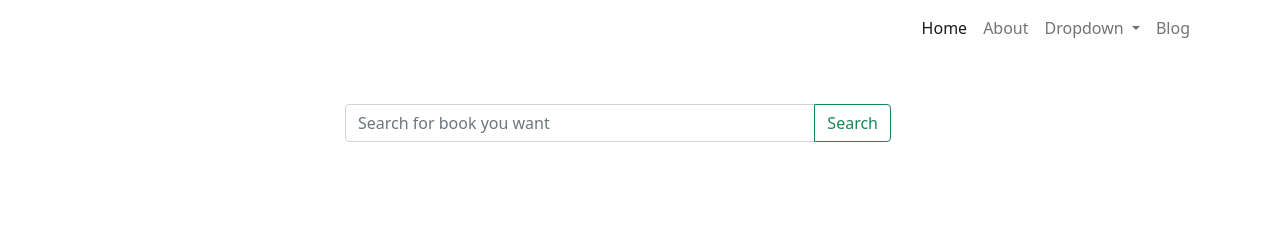
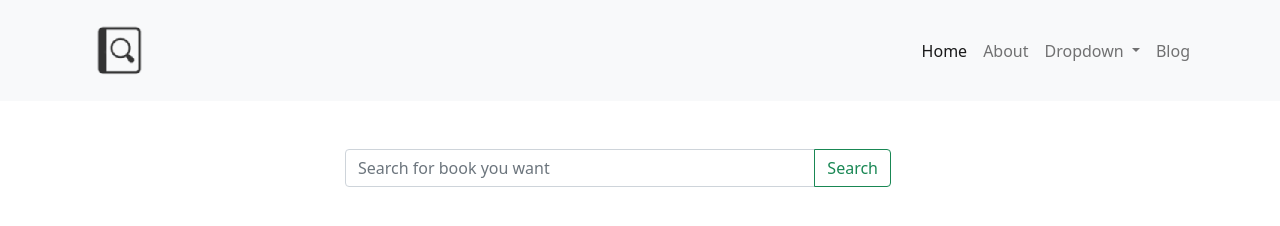
Before and after one commit to nozibuddowla/book-archive, a plain HTML site: page index.html in a window 1280 px wide. Drawn offline with nearby package versions, Linux system fonts and the light colour scheme.

Commit message:
add logo and favicon

```diff
--- a/index.html
+++ b/index.html
@@ -5,6 +5,8 @@
     <meta charset="UTF-8">
     <meta http-equiv="X-UA-Compatible" content="IE=edge">
     <meta name="viewport" content="width=device-width, initial-scale=1.0">
+    <link rel="icon" type="image/png" href="logo/book-finder-icon.png">
+
     <title>book archive</title>
 
     <!-- bootstrap css cdn -->
@@ -19,10 +21,10 @@
 
 <body>
     <!-- navbar section -->
-    <nav class="navbar navbar-expand-lg navbar-light">
+    <nav class="navbar navbar-expand-lg navbar-light bg-light">
         <div class="container ">
             <a href="" class="navbar-brand">
-                <img src="" alt="" class="img-fluid">
+                <img src="logo/book-finder-icon.png" alt="" class="img-fluid">
             </a>
             <button class="navbar-toggler" type="button" data-bs-toggle="collapse"
                 data-bs-target="#navbarSupportedContent" aria-controls="navbarSupportedContent" aria-expanded="false"
```
Also changed, not shown: logo/book-finder-icon-book-finder-icon-vector-illustration-174771130-removebg-preview.png (deleted), logo/book-finder-icon.png (added).
